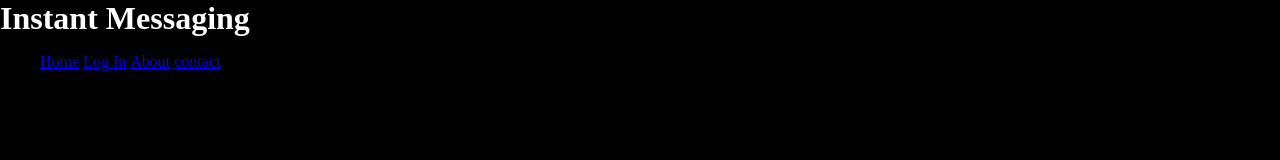
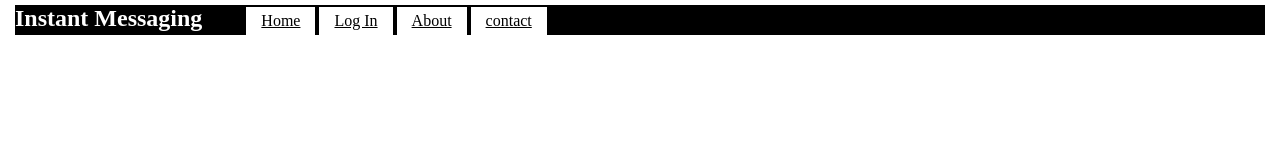
Before and after one commit to cervan4/WebMessagingApp, a plain HTML site: page index.html in a window 1280 px wide. Drawn offline with Linux system fonts and the light colour scheme.

Commit message:
Header Created

```diff
--- a/Main.css
+++ b/Main.css
@@ -2,24 +2,30 @@ body
 {
     font-family: Ariel;
     margin: 0;
+    padding: 5px 15px;
 }
 header
 {
     background-color: black;
     color: white;
 }
+header h1{
+    margin: 0;
+    display: inline;
+}
 nav ul
 {
     margin: 0;
+    display: inline;
 }
 nav ul li
 {
-    background: black;
-    color: white;
+    background:white;
     display: inline-block;
     list-style-type: none;
+    padding: 5px 15px;
 }
 nav ul li a
 {
-    color: white;
+    color: black;
 }
--- a/index.html
+++ b/index.html
@@ -1,29 +1,16 @@
-
 <!DOCTYPE html>
 <html>
-    <style>
-        body
-        {
-            background-color: black;
-            margin: 0;
-        }
-        h1,h2,li,p
-        {
-            color: white;
-            display: inline;
-        }
-    </style>
-
 
     <head>
         <title> Web Application Messanger</title>
+        <link rel = "stylesheet" href="main.css">
     </head>
 
 
     <body>
-        <h1><b>Instant Messaging</b></h1>
         <header>
             <nav>
+                <h1><b>Instant Messaging</b></h1>
                 <ul>
                     <li><a href= "#">Home</a></li>
                     <li><a href= "#">Log In</a></li>
```
